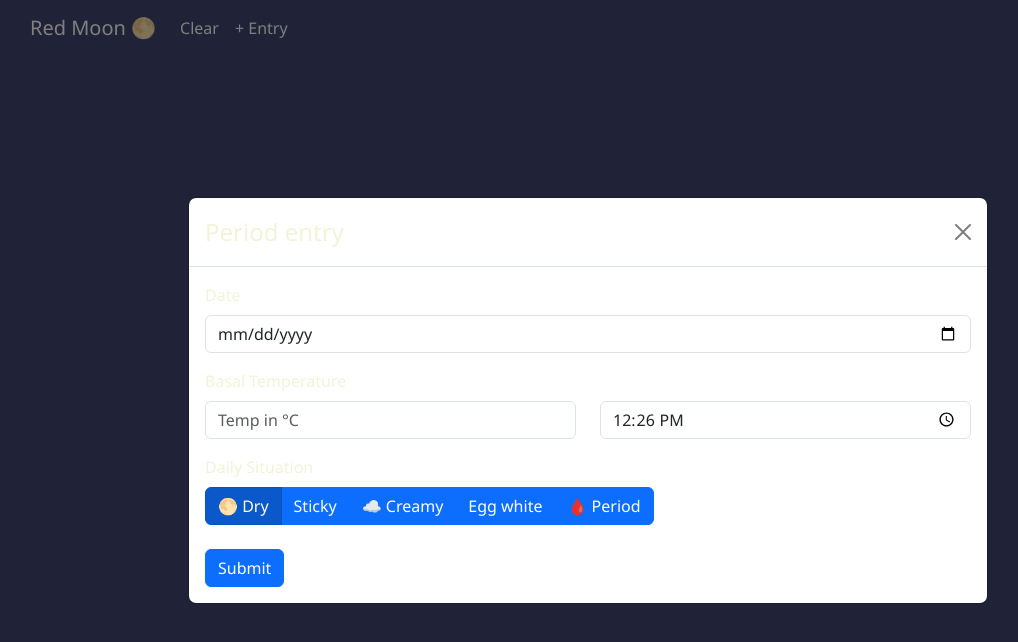
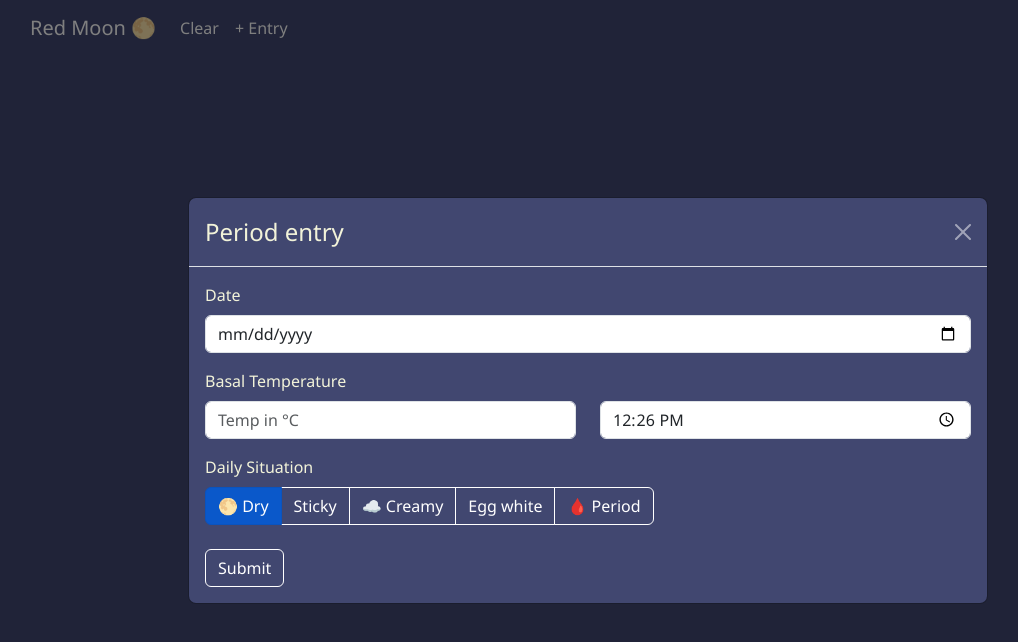
Before and after one commit to gracechin/red-moon, a React (Create React App) app: page / in a window 1280 px wide. Both pictures are taken after a click on the button "+ Entry". Shown: the top 642 px of the page, without its empty margins (52-1070 px from the left). Built offline with nearby package versions, Linux system fonts and the light colour scheme.

Commit message:
WIP Restyle modal component

```diff
--- a/src/components/Modal.js
+++ b/src/components/Modal.js
@@ -10,7 +10,7 @@ export function SimpleModal({ show, heading, children, footer, onHide }) {
       aria-labelledby="contained-modal-title-vcenter"
       centered
     >
-      <Modal.Header closeButton>
+      <Modal.Header closeButton closeVariant="white">
         <Modal.Title id="contained-modal-title-vcenter">{heading}</Modal.Title>
       </Modal.Header>
       <Modal.Body>{children}</Modal.Body>
--- a/src/styles.less
+++ b/src/styles.less
@@ -174,3 +174,12 @@ html, body, #app {
     }
   }
 }
+
+.modal-content {
+  background-color: @backgroundColor;
+
+  .btn {
+    background-color: @backgroundColor;
+    border: 1px solid white;
+  }
+}
```
